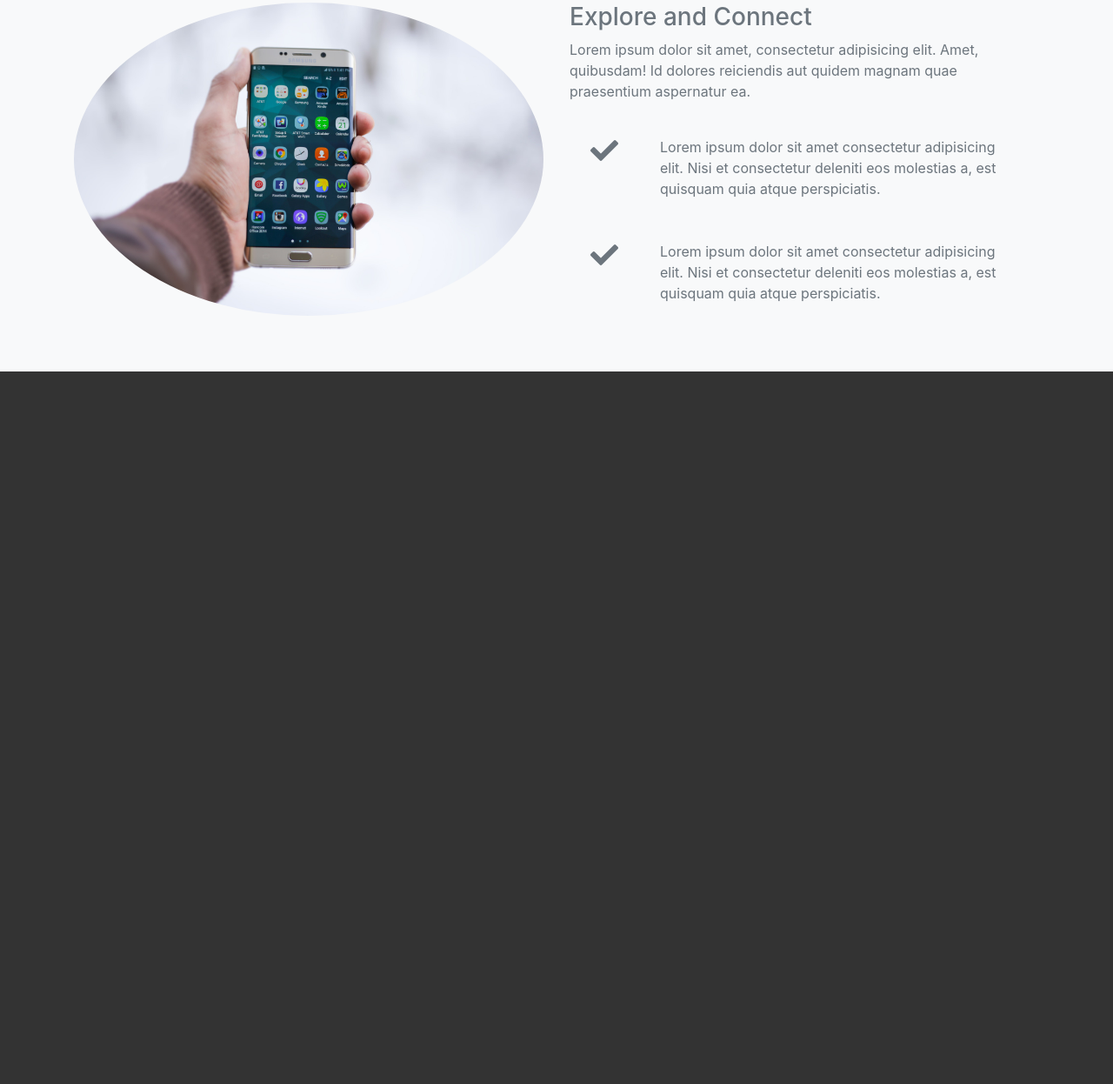
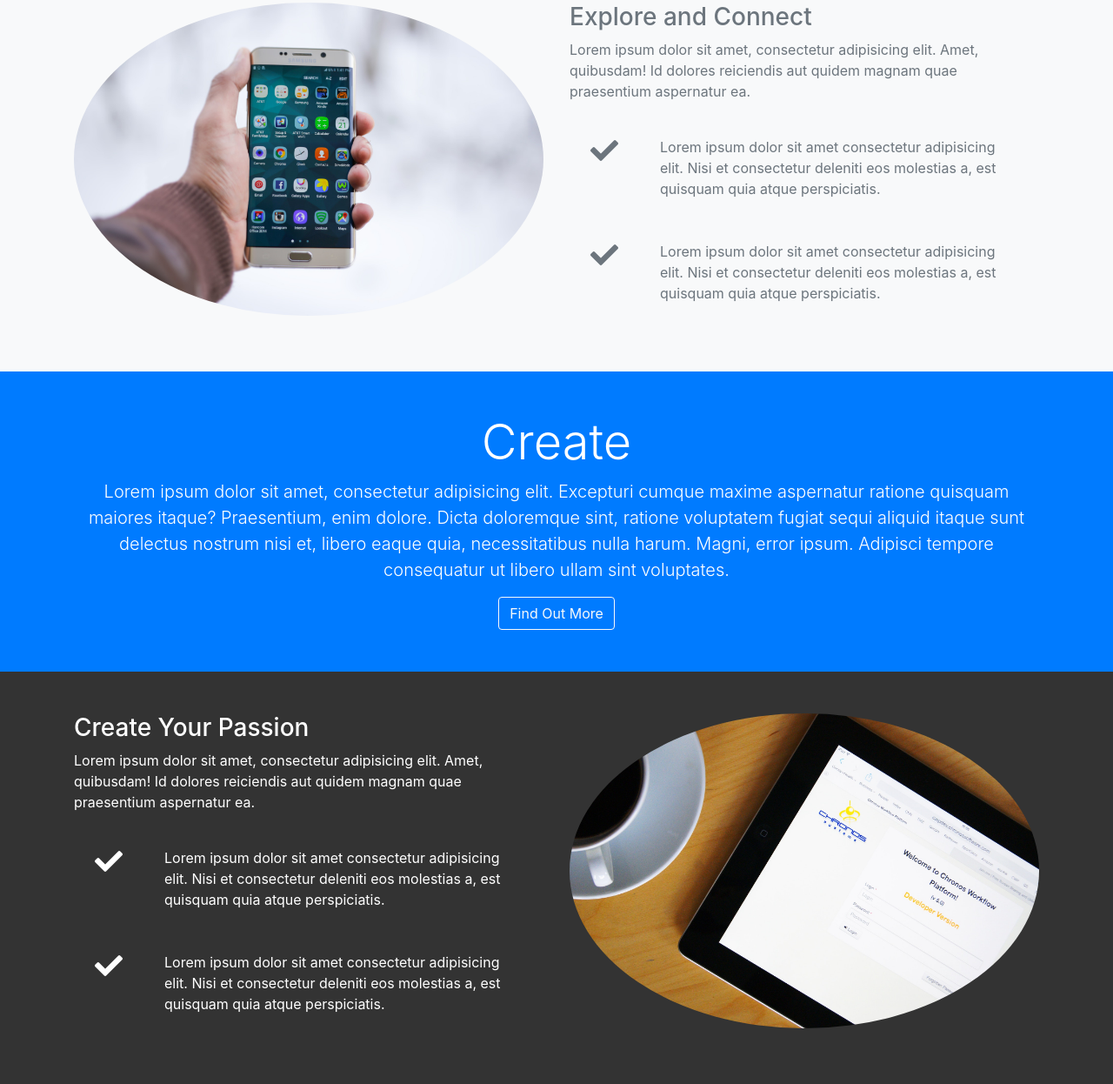
Before and after one commit to ejohann/looplab, a plain HTML site: page index.html in a window 1280 px wide. Shown: the part 1138-2384 px from the top of the page at 87% size. Before the commit the page ends 1565 px from the top, so only its background shows below. Drawn offline with nearby package versions, Linux system fonts and the light colour scheme.

Commit message:
Markup for create section

```diff
--- a/index.html
+++ b/index.html
@@ -148,6 +148,54 @@
      </div>
    </section>
 
+      <!-- CREATE HEAD SECTION -->
+      <section id="create-head-section" class="bg-primary">
+          <div class="container">
+            <div class="row">
+              <div class="col text-center py-5">
+                <h1 class="display-4">Create</h1>
+                <p class="lead">
+                  Lorem ipsum dolor sit amet, consectetur adipisicing elit. Excepturi cumque maxime aspernatur ratione quisquam maiores itaque? Praesentium, enim dolore. Dicta doloremque sint, ratione voluptatem fugiat sequi aliquid itaque sunt delectus nostrum nisi et, libero eaque quia, necessitatibus nulla harum. Magni, error ipsum. Adipisci tempore consequatur ut libero ullam sint voluptates.
+                </p>
+                <a href="#" class="btn btn-outline-light">Find Out More</a>
+              </div>
+            </div>
+          </div>
+        </section>
+
+        <!-- CREATE SECTION -->
+        <section id="create-section" class="py-5">
+          <div class="container">
+            <div class="row">
+               <div class="col-md-6 order-2">
+                 <img src="img/create-section1.jpg" alt="" class="img-fluid mb-3 rounded-circle">
+               </div>
+               <div class="col-md-6 order-1">
+                 <h3>Create Your Passion</h3>
+                 <p>
+                   Lorem ipsum dolor sit amet, consectetur adipisicing elit. Amet, quibusdam! Id dolores reiciendis aut quidem magnam quae praesentium aspernatur ea.
+                 </p>
+                 <div class="d-flex">
+                   <div class="p-4 align-self-start">
+                     <i class="fas fa-check fa-2x"></i>
+                   </div>
+                   <div class="p-4 align-self-end">
+                       Lorem ipsum dolor sit amet consectetur adipisicing elit. Nisi et consectetur deleniti eos molestias a, est quisquam quia atque perspiciatis.
+                     </div>
+                 </div>
+                 <div class="d-flex">
+                   <div class="p-4 align-self-start">
+                     <i class="fas fa-check fa-2x"></i>
+                   </div>
+                   <div class="p-4 align-self-end">
+                       Lorem ipsum dolor sit amet consectetur adipisicing elit. Nisi et consectetur deleniti eos molestias a, est quisquam quia atque perspiciatis.
+                   </div>
+                 </div>
+               </div>
+            </div>
+          </div>
+        </section>
+
 
   <script src="http://code.jquery.com/jquery-3.4.1.min.js" integrity="sha256-CSXorXvZcTkaix6Yvo6HppcZGetbYMGWSFlBw8HfCJo=" crossorigin="anonymous"></script>
   <script src="https://cdnjs.cloudflare.com/ajax/libs/popper.js/1.14.7/umd/popper.min.js" integrity="sha384-UO2eT0CpHqdSJQ6hJty5KVphtPhzWj9WO1clHTMGa3JDZwrnQq4sF86dIHNDz0W1" crossorigin="anonymous"></script>
```
